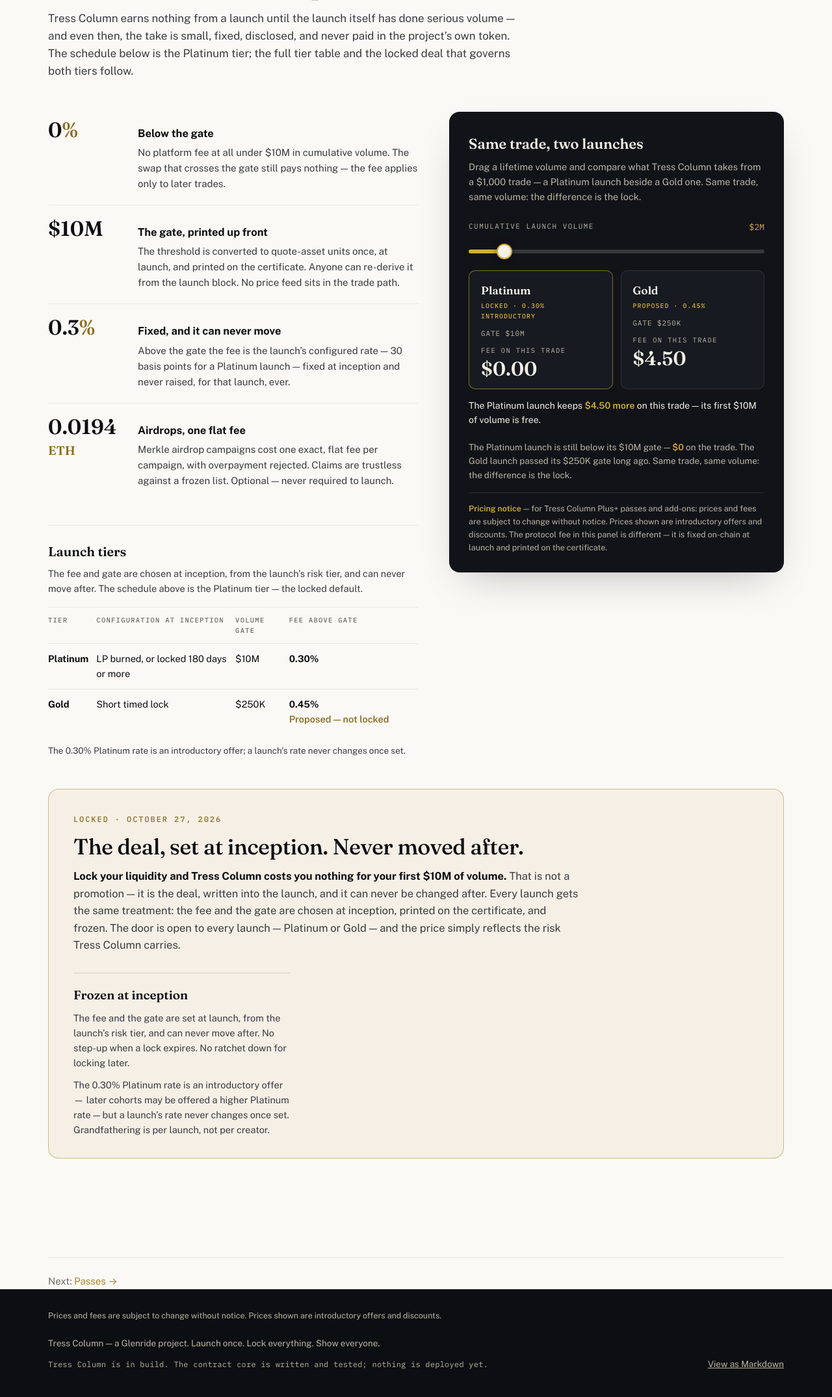
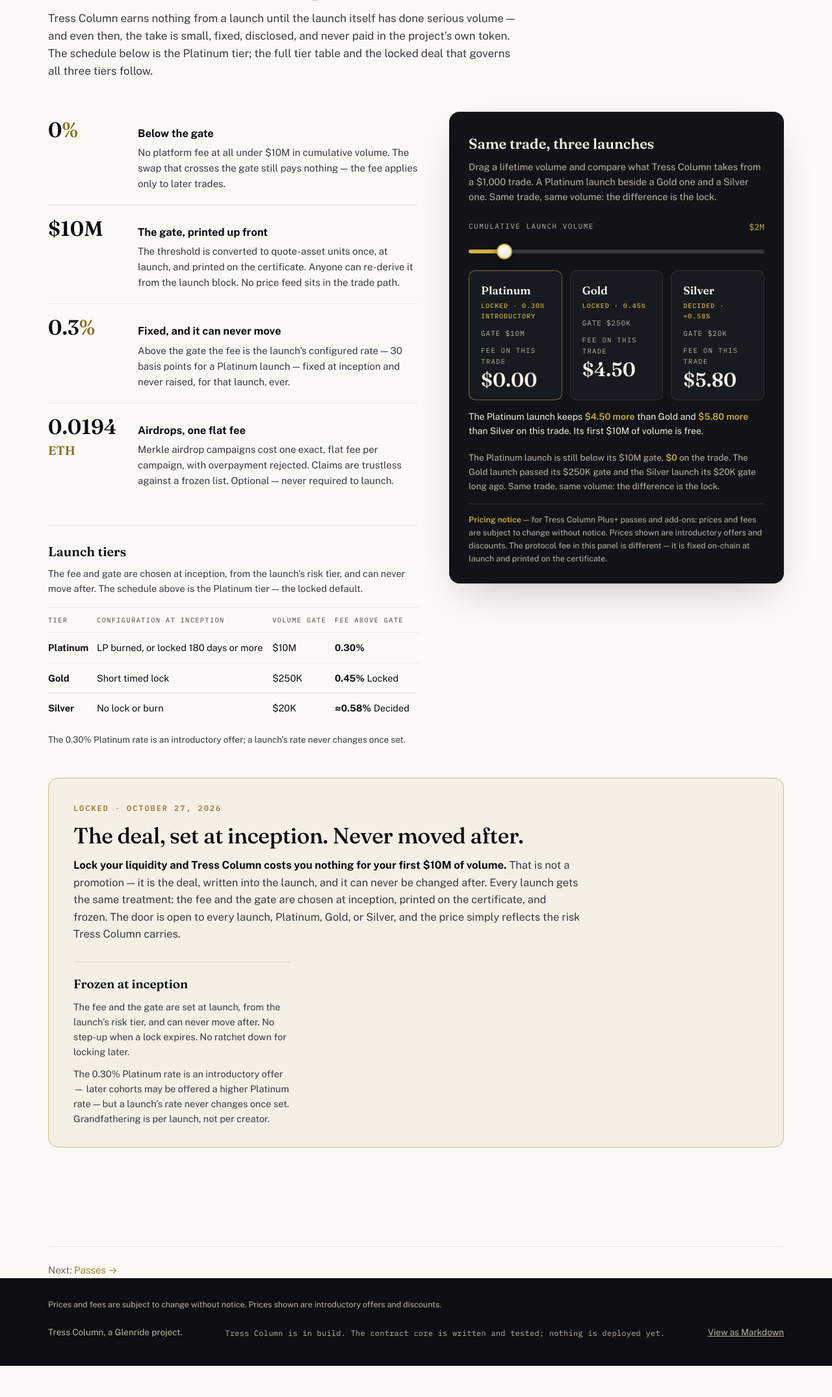
Before and after one commit to Glenride/thinktank-os, a Laravel app: page /resources/tress-landing/fees.html in a window 1280 px wide. Shown: the part 322-2472 px from the top of the page at 65% size. After the commit the page ends 2424 px from the top, so only its background shows below. Run offline with Laravel 12, Linux system fonts and the light colour scheme.

Commit message:
Tress Column: restore Silver tier ($20K, ~0.58%) + drop ThinkTank OS footer on Tress surfaces
Silver returns on his tap "Add silver" 2026-11-20, superseding the Q3 drop rule (H7): LAUNCH_TIERS gains SILVER (DECIDED 2026-11-20, no lock or burn, $20K gate, ~0.58% in quote asset only, locked). Terminal doctrine card and Tress Column doctrine list render it from the map. Gold relabelled Locked (was Proposed) in landing copy, meta, and tier tables; numbers unchanged. Fees comparison is now three-way (Platinum/Gold/Silver; Silver pays $5.80 at $2.0M on a $1,000 trade); comparison grid goes three-column.

Branding (ORDER-02 + brand book): the global Mission Control footer in app.blade.php no longer renders on TressColumn, TradingTerminal, OpsConsole, or PlusPortal components; those surfaces keep the Tress shell and its own footer note. Tagline removed from all landing footers. No #00C805, no #FF5000, no new hardcoded hex in touched files.

```diff
--- a/public/tress-column-assets/fees.js
+++ b/public/tress-column-assets/fees.js
@@ -1,6 +1,6 @@
 (function(){
   "use strict";
-/* ---------- fee comparison: Platinum vs Gold ---------- */
+/* ---------- fee comparison: Platinum vs Gold vs Silver ---------- */
   /* Per spec §6.3: the fee applies to a trade whose *starting* cumulative
      volume is already at or above the launch's gate. The trade that crosses
      the gate is still fee-free; the next trade is not. */
@@ -8,10 +8,11 @@
   var volOut = document.getElementById("volOut");
   var feePatient = document.getElementById("feePatient");
   var feeGold = document.getElementById("feeGold");
+  var feeSilver = document.getElementById("feeSilver");
   var cmpDiff = document.getElementById("cmpDiff");
   var gateNote = document.getElementById("gateNote");
-  var GATE_PATIENT = 10000000, GATE_GOLD = 250000;
-  var RATE_PATIENT = 0.003, RATE_GOLD = 0.0045;
+  var GATE_PATIENT = 10000000, GATE_GOLD = 250000, GATE_SILVER = 20000;
+  var RATE_PATIENT = 0.003, RATE_GOLD = 0.0045, RATE_SILVER = 0.0058;
   function fmtVol(v){
     if (v >= 1000000) {
       var m = v / 1000000;
@@ -26,18 +27,23 @@
     range.style.setProperty("--fill", (v / 20000000 * 100) + "%");
     volOut.textContent = fmtVol(v);
     var fp = v >= GATE_PATIENT ? 1000 * RATE_PATIENT : 0;
-    var fr = v >= GATE_GOLD ? 1000 * RATE_GOLD : 0;
+    var fg = v >= GATE_GOLD ? 1000 * RATE_GOLD : 0;
+    var fs = v >= GATE_SILVER ? 1000 * RATE_SILVER : 0;
     feePatient.textContent = money(fp);
-    feeGold.textContent = money(fr);
-    if (fp === 0 && fr === 0) {
-      cmpDiff.innerHTML = "No difference yet — <b>neither launch pays anything</b> on this trade.";
-      gateNote.innerHTML = "Both launches are below their gates, so Tress Column takes <b>nothing</b> from either trade — and never your token. The fee, when it applies, comes only from the quote-asset side (WETH / USDC).";
+    feeGold.textContent = money(fg);
+    feeSilver.textContent = money(fs);
+    if (fp === 0 && fg === 0 && fs === 0) {
+      cmpDiff.innerHTML = "No difference yet. <b>None of the three launches pays anything</b> on this trade.";
+      gateNote.innerHTML = "All three launches are below their gates, so Tress Column takes <b>nothing</b> from any trade, and never your token. The fee, when it applies, comes only from the quote-asset side (WETH / USDC).";
+    } else if (fp === 0 && fg === 0) {
+      cmpDiff.innerHTML = "The Platinum launch keeps <b>$5.80 more</b> on this trade. Its first $10M of volume is free.";
+      gateNote.innerHTML = "The Platinum and Gold launches are still below their gates, <b>$0</b> on the trade. The Silver launch passed its $20K gate long ago. Same trade, same volume: the difference is the lock.";
     } else if (fp === 0) {
-      cmpDiff.innerHTML = "The Platinum launch keeps <b>$4.50 more</b> on this trade — its first $10M of volume is free.";
-      gateNote.innerHTML = "The Platinum launch is still below its $10M gate — <b>$0</b> on the trade. The Gold launch passed its $250K gate long ago. Same trade, same volume: the difference is the lock.";
+      cmpDiff.innerHTML = "The Platinum launch keeps <b>$4.50 more</b> than Gold and <b>$5.80 more</b> than Silver on this trade. Its first $10M of volume is free.";
+      gateNote.innerHTML = "The Platinum launch is still below its $10M gate, <b>$0</b> on the trade. The Gold launch passed its $250K gate and the Silver launch its $20K gate long ago. Same trade, same volume: the difference is the lock.";
     } else {
-      cmpDiff.innerHTML = "Both launches are past their gates. The Platinum launch still keeps <b>$1.50 more</b> on this trade — and its first $10M still cost it nothing.";
-      gateNote.innerHTML = "Past the $10M gate, the Platinum launch pays its fixed <b>0.30%</b> — $3.00 on this trade. The fee comes only from the quote-asset side, and the rate can never be raised.";
+      cmpDiff.innerHTML = "All three launches are past their gates. The Platinum launch still keeps <b>$1.50 more</b> than Gold and <b>$2.80 more</b> than Silver on this trade, and its first $10M still cost it nothing.";
+      gateNote.innerHTML = "Past the $10M gate, the Platinum launch pays its fixed <b>0.30%</b>, $3.00 on this trade. The fee comes only from the quote-asset side, and the rate can never be raised.";
     }
   }
   range.addEventListener("input", updateGate);
--- a/public/tress-column-assets/site.css
+++ b/public/tress-column-assets/site.css
@@ -520,7 +520,7 @@
   @media (max-width:960px){ .locked-grid{grid-template-columns:1fr} .locked{padding:30px 26px 26px} }
 
   /* ---------- fee comparison ---------- */
-  .cmp{display:grid;grid-template-columns:1fr 1fr;gap:12px;margin-bottom:14px}
+  .cmp{display:grid;grid-template-columns:1fr 1fr 1fr;gap:12px;margin-bottom:14px}
   .cmp-card{background:var(--panel-2);border:1px solid rgba(243,239,228,.1);border-radius:10px;padding:16px 18px 14px}
   .cmp-patient{border-color:rgba(212,175,55,.55)}
   .cmp-tier{font-family:var(--serif);font-weight:600;font-size:17px;color:#FBF8EF}
--- a/resources/tress-landing/certificate.html
+++ b/resources/tress-landing/certificate.html
@@ -150,7 +150,7 @@
 <footer>
   <div class="wrap">
     <p class="foot-disclaimer" style="flex-basis:100%">Prices and fees are subject to change without notice. Prices shown are introductory offers and discounts.</p>
-    <span>Tress Column — a Glenride project. Launch once. Lock everything. Show everyone.</span>
+    <span>Tress Column, a Glenride project.</span>
     <span class="honest">Tress Column is in build. The contract core is written and tested; nothing is deployed yet.</span>
     <a href="/index.md">View as Markdown</a>
   </div>
--- a/resources/tress-landing/console.html
+++ b/resources/tress-landing/console.html
@@ -137,7 +137,7 @@
 <footer>
   <div class="wrap">
     <p class="foot-disclaimer" style="flex-basis:100%">Prices and fees are subject to change without notice. Prices shown are introductory offers and discounts.</p>
-    <span>Tress Column — a Glenride project. Launch once. Lock everything. Show everyone.</span>
+    <span>Tress Column, a Glenride project.</span>
     <span class="honest">Tress Column is in build. The contract core is written and tested; nothing is deployed yet.</span>
     <a href="/index.md">View as Markdown</a>
   </div>
--- a/resources/tress-landing/fees.html
+++ b/resources/tress-landing/fees.html
@@ -19,7 +19,7 @@
 <meta name="twitter:title" content="Fees — Tress Column" />
 <meta name="twitter:description" content="Zero until ten million. Then 0.3%, in the open. The full fee schedule for Tress Column launches." />
 <meta name="twitter:image" content="https://tc.dvaughnhouse.com/tress-column-assets/og-image.jpg" />
-<meta name="ai-summary" content="Tress Column fees: 0% until $10M volume, then the launch's fixed rate. Platinum 0.30% locked, Gold 0.45% proposed." />
+<meta name="ai-summary" content="Tress Column fees: 0% until $10M volume, then the launch's fixed rate. Platinum 0.30% locked, Gold 0.45% locked, Silver ~0.58% decided." />
 <link rel="alternate" type="text/markdown" href="https://tc.dvaughnhouse.com/fees.md" />
 <script type="application/ld+json">
 {"@context":"https://schema.org","@graph":[{"@type":"Organization","name":"Tress Column","url":"https://tc.dvaughnhouse.com","description":"Tress Column is a fair-launch exchange and launch anchor on Base. Every term locked at launch, printed in plain language, proven by a public record.","email":"hello@tc.dvaughnhouse.com","parentOrganization":{"@type":"Organization","name":"Glenride"}},{"@type":"WebSite","name":"Tress Column","url":"https://tc.dvaughnhouse.com"}]}
@@ -116,7 +116,7 @@
     <div class="sec-head rv">
       <p class="sec-tag">The fee that waits</p>
       <h2>Zero until ten million.<br />Then 0.3%, in the open.</h2>
-      <p>Tress Column earns nothing from a launch until the launch itself has done serious volume &mdash; and even then, the take is small, fixed, disclosed, and never paid in the project&rsquo;s own token. The schedule below is the Platinum tier; the full tier table and the locked deal that governs both tiers follow.</p>
+      <p>Tress Column earns nothing from a launch until the launch itself has done serious volume &mdash; and even then, the take is small, fixed, disclosed, and never paid in the project&rsquo;s own token. The schedule below is the Platinum tier; the full tier table and the locked deal that governs all three tiers follow.</p>
     </div>
     <div class="fee-grid">
       <div class="fee-points rv">
@@ -156,7 +156,8 @@
             <thead><tr><th scope="col">Tier</th><th scope="col">Configuration at inception</th><th scope="col">Volume gate</th><th scope="col">Fee above gate</th></tr></thead>
             <tbody>
               <tr><td><b>Platinum</b></td><td>LP burned, or locked 180 days or more</td><td>$10M</td><td><b>0.30%</b></td></tr>
-              <tr><td><b>Gold</b></td><td>Short timed lock</td><td>$250K</td><td><b>0.45%</b> <span class="prop">Proposed &mdash; not locked</span></td></tr>
+              <tr><td><b>Gold</b></td><td>Short timed lock</td><td>$250K</td><td><b>0.45%</b> Locked</td></tr>
+              <tr><td><b>Silver</b></td><td>No lock or burn</td><td>$20K</td><td><b>&asymp;0.58%</b> Decided</td></tr>
             </tbody>
           </table>
           </div>
@@ -164,8 +165,8 @@
         </div>
       </div>
       <div class="gate rv rv-d1">
-        <h3>Same trade, two launches</h3>
-        <p class="g-sub">Drag a lifetime volume and compare what Tress Column takes from a $1,000 trade — a Platinum launch beside a Gold one. Same trade, same volume: the difference is the lock.</p>
+        <h3>Same trade, three launches</h3>
+        <p class="g-sub">Drag a lifetime volume and compare what Tress Column takes from a $1,000 trade. A Platinum launch beside a Gold one and a Silver one. Same trade, same volume: the difference is the lock.</p>
         <label for="volRange">Cumulative launch volume <output id="volOut" for="volRange">$2.0M</output></label>
         <input type="range" id="volRange" min="0" max="20000000" step="10000" value="2000000" aria-describedby="gateNote" />
         <div class="cmp">
@@ -177,9 +178,15 @@
           </div>
           <div class="cmp-card cmp-gold">
             <div class="cmp-tier">Gold</div>
-            <span class="cmp-tag">Proposed &middot; 0.45%</span>
+            <span class="cmp-tag">Locked &middot; 0.45%</span>
             <div class="cmp-gate">Gate $250K</div>
             <div class="cmp-fee"><div class="k">Fee on this trade</div><div class="v" id="feeGold">$4.50</div></div>
+          </div>
+          <div class="cmp-card cmp-silver">
+            <div class="cmp-tier">Silver</div>
+            <span class="cmp-tag">Decided &middot; &asymp;0.58%</span>
+            <div class="cmp-gate">Gate $20K</div>
+            <div class="cmp-fee"><div class="k">Fee on this trade</div><div class="v" id="feeSilver">$5.80</div></div>
           </div>
         </div>
         <p class="cmp-diff" id="cmpDiff"></p>
@@ -190,7 +197,7 @@
     <div class="locked rv" id="locked">
       <p class="locked-tag">Locked &middot; October 27, 2026</p>
       <h3>The deal, set at inception. Never moved after.</h3>
-      <p class="locked-lede"><strong>Lock your liquidity and Tress Column costs you nothing for your first $10M of volume.</strong> That is not a promotion — it is the deal, written into the launch, and it can never be changed after. Every launch gets the same treatment: the fee and the gate are chosen at inception, printed on the certificate, and frozen. The door is open to every launch — Platinum or Gold — and the price simply reflects the risk Tress Column carries.</p>
+      <p class="locked-lede"><strong>Lock your liquidity and Tress Column costs you nothing for your first $10M of volume.</strong> That is not a promotion — it is the deal, written into the launch, and it can never be changed after. Every launch gets the same treatment: the fee and the gate are chosen at inception, printed on the certificate, and frozen. The door is open to every launch, Platinum, Gold, or Silver, and the price simply reflects the risk Tress Column carries.</p>
       <div class="locked-grid">
         <div class="locked-col">
           <h4>Frozen at inception</h4>
@@ -205,7 +212,7 @@
 <footer>
   <div class="wrap">
     <p class="foot-disclaimer" style="flex-basis:100%">Prices and fees are subject to change without notice. Prices shown are introductory offers and discounts.</p>
-    <span>Tress Column — a Glenride project. Launch once. Lock everything. Show everyone.</span>
+    <span>Tress Column, a Glenride project.</span>
     <span class="honest">Tress Column is in build. The contract core is written and tested; nothing is deployed yet.</span>
     <a href="/index.md">View as Markdown</a>
   </div>
--- a/resources/tress-landing/how-it-works.html
+++ b/resources/tress-landing/how-it-works.html
@@ -161,7 +161,7 @@
 <footer>
   <div class="wrap">
     <p class="foot-disclaimer" style="flex-basis:100%">Prices and fees are subject to change without notice. Prices shown are introductory offers and discounts.</p>
-    <span>Tress Column — a Glenride project. Launch once. Lock everything. Show everyone.</span>
+    <span>Tress Column, a Glenride project.</span>
     <span class="honest">Tress Column is in build. The contract core is written and tested; nothing is deployed yet.</span>
     <a href="/index.md">View as Markdown</a>
   </div>
--- a/resources/tress-landing/passes.html
+++ b/resources/tress-landing/passes.html
@@ -173,7 +173,7 @@
 <footer>
   <div class="wrap">
     <p class="foot-disclaimer" style="flex-basis:100%">Prices and fees are subject to change without notice. Prices shown are introductory offers and discounts.</p>
-    <span>Tress Column — a Glenride project. Launch once. Lock everything. Show everyone.</span>
+    <span>Tress Column, a Glenride project.</span>
     <span class="honest">Tress Column is in build. The contract core is written and tested; nothing is deployed yet.</span>
     <a href="/index.md">View as Markdown</a>
   </div>
--- a/resources/tress-landing/security.html
+++ b/resources/tress-landing/security.html
@@ -129,7 +129,7 @@
 <footer>
   <div class="wrap">
     <p class="foot-disclaimer" style="flex-basis:100%">Prices and fees are subject to change without notice. Prices shown are introductory offers and discounts.</p>
-    <span>Tress Column — a Glenride project. Launch once. Lock everything. Show everyone.</span>
+    <span>Tress Column, a Glenride project.</span>
     <span class="honest">Tress Column is in build. The contract core is written and tested; nothing is deployed yet.</span>
     <a href="/index.md">View as Markdown</a>
   </div>
--- a/resources/tress-landing/terminal.html
+++ b/resources/tress-landing/terminal.html
@@ -137,7 +137,7 @@
 <footer>
   <div class="wrap">
     <p class="foot-disclaimer" style="flex-basis:100%">Prices and fees are subject to change without notice. Prices shown are introductory offers and discounts.</p>
-    <span>Tress Column — a Glenride project. Launch once. Lock everything. Show everyone.</span>
+    <span>Tress Column, a Glenride project.</span>
     <span class="honest">Tress Column is in build. The contract core is written and tested; nothing is deployed yet.</span>
     <a href="/index.md">View as Markdown</a>
   </div>
--- a/resources/views/app.blade.php
+++ b/resources/views/app.blade.php
@@ -48,11 +48,13 @@
     </head>
     <body class="bg-paper font-serif text-ink antialiased dark:bg-night dark:text-cream">
         @inertia
-        {{-- Global Mission Control backlink — every ThinkTank OS page carries a visible link back to Mission Control. --}}
+        {{-- Global Mission Control backlink — every ThinkTank OS page carries a visible link back to Mission Control. Tress Column surfaces are excluded: they use the Tress shell (TressShell), which carries its own footer note. --}}
+        @if(!str_starts_with($page['component'] ?? '', 'TressColumn/') && !str_starts_with($page['component'] ?? '', 'TradingTerminal/') && !str_starts_with($page['component'] ?? '', 'OpsConsole/') && !str_starts_with($page['component'] ?? '', 'PlusPortal/'))
         <footer style="border-top:1px solid #3a352a;background:#171410;color:#e8e0cf;text-align:center;padding:14px 20px;font-family:ui-monospace,monospace;font-size:12px;letter-spacing:.08em;text-transform:uppercase;">
             <a href="https://mission.dvaughnhouse.com" style="color:#e8e0cf;text-decoration:underline;text-underline-offset:3px;">Mission Control</a>
             · <a href="/llms.txt" style="color:#e8e0cf;text-decoration:underline;text-underline-offset:3px;">For AI agents</a>
         </footer>
+        @endif
         {{-- AEO: plain-text catalog summary for crawlers that don't run JS.
              Same offers and prices as the interactive storefront — no cloaking. --}}
         @if(isset($storeSeo) && ($page['component'] ?? null) === 'Store/Index')
```
Also changed, not shown: resources/js/TressColumn/contracts.js (+12 -5 lines), resources/tress-landing/fees.md (+4 -3 lines), resources/tress-landing/index.html (+11 -7 lines), resources/tress-landing/index.md (+7 -3 lines).
